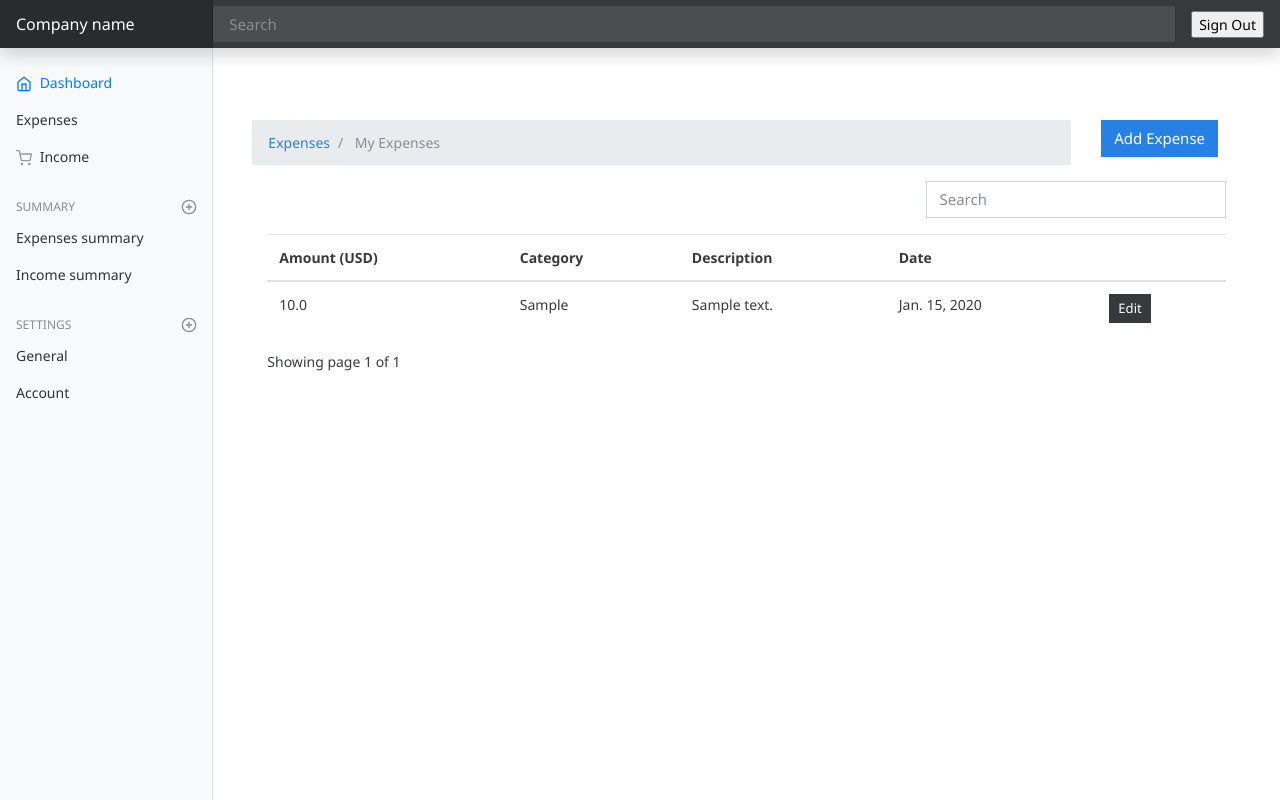
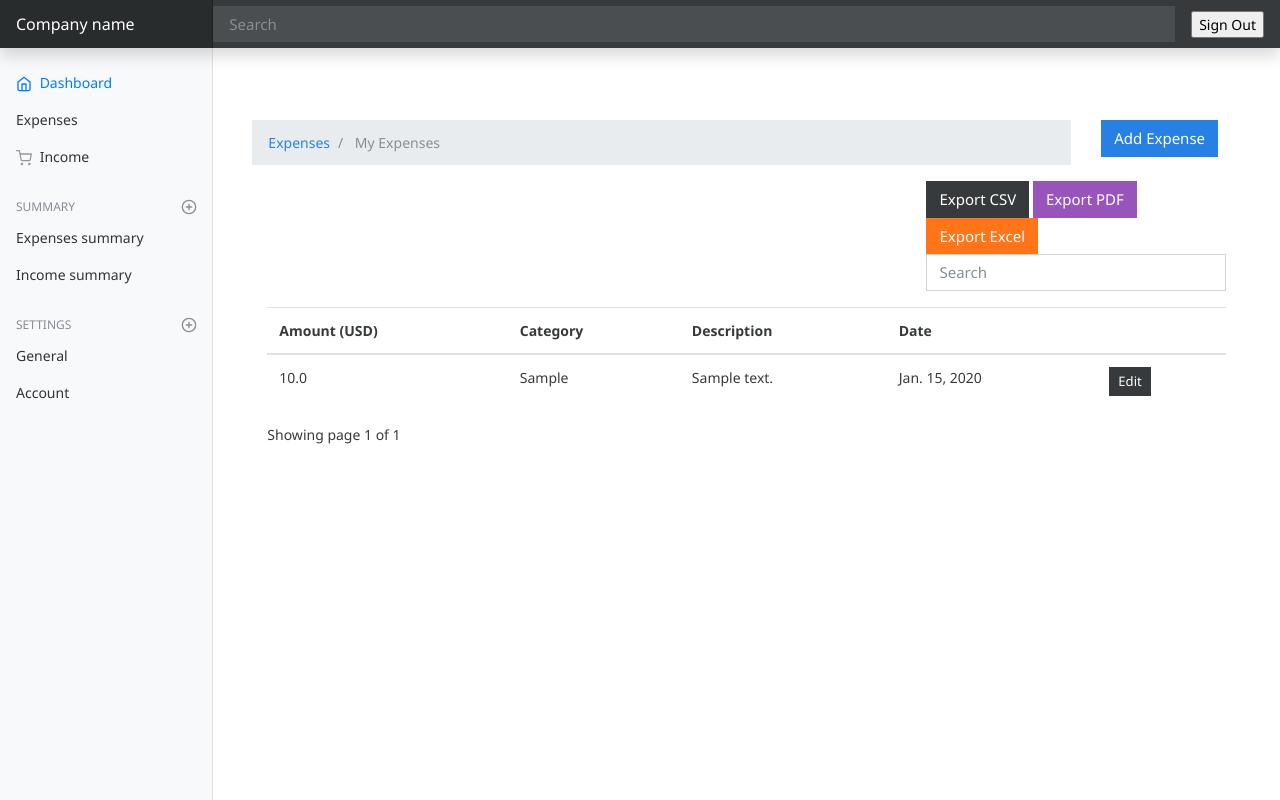
Before and after one commit to danyel66/incomeexpenses, a Django app: page /expense/ in a window 1280 px wide. Run offline with Django 3.2, Linux system fonts and the light colour scheme; a user stored in the database is signed in; tables that the repository leaves empty hold one stand-in row (values such as "Sample post"); some libraries are stand-ins or nearby versions.

Commit message:
Export csv, pdf and excel created

```diff
--- a/core/templates/expenses/index.html
+++ b/core/templates/expenses/index.html
@@ -21,6 +21,7 @@
 
     <div class="col-md-2">
       <a href="{% url 'add-expenses'%}" class="btn btn-primary">Add Expense</a>
+
     </div>
   </div>
 
@@ -28,8 +29,16 @@
     {% include 'partials/messages.html' %} {% if expenses.count %}
 
     <div class="row">
-      <div class="col-md-8"></div>
+      <div class="col-md-8">
+
+
+      </div>
+
       <div class="col-md-4">
+
+        <a href="{% url 'export-csv' %}" class="btn btn-secondary">Export CSV</a>
+        <a href="{% url 'export-pdf' %}" class="btn btn-info">Export PDF</a>
+        <a href="{% url 'export-excel' %}" class="btn btn-warning">Export Excel</a>
 
         <div class="form-group">
           <input type="text" class="form-control" id="searchField" placeholder="Search">
--- a/expenses/urls.py
+++ b/expenses/urls.py
@@ -12,6 +12,10 @@ urlpatterns = [
          name="search_expenses"),
     path('expense_category_summary', views.expense_category_summary,
          name="expense_category_summary"),
-    path('stats', views.stats_view,
-         name="stats")
+    path('stats', views.stats_view, name="stats"),
+    path('export-csv', views.export_csv, name="export-csv"),
+    path('export-excel', views.export_excel, name='export-excel'),
+    path('export-pdf', views.export_pdf, name='export-pdf'),
+
+
 ]
--- a/expenses/views.py
+++ b/expenses/views.py
@@ -7,7 +7,14 @@ from django.core.paginator import Paginator
 from core.models import UserPreference
 import datetime
 import json
-from django.http import JsonResponse
+from django.http import JsonResponse, HttpResponse
+import csv
+import xlwt
+
+from django.template.loader import render_to_string
+from weasyprint import HTML
+import tempfile
+from django.db.models import Sum
 
 
 def search_expenses(request):
@@ -149,3 +156,82 @@ def expense_category_summary(request):
 
 def stats_view(request):
     return render(request, 'expenses/stats.html')
+
+
+def export_csv(request):
+
+    response = HttpResponse(content_type='text/csv')
+    response['Content-Disposition']= 'attachment; filename=Expenses' + \
+        str(datetime.datetime.now())+'.csv'
+
+
+    writer = csv.writer(response)
+    writer.writerow(['Amount', 'Description', 'Category', 'Date'])
+
+    expenses = Expense.objects.filter(owner=request.user)
+
+    for expense in expenses:
+        writer.writerow([expense.amount, expense.description,
+                            expense.category, expense.date])
+
+
+    return response
+
+
+
+def export_excel(request):
+    response = HttpResponse(content_type='application/ms-excel')
+    response['Content-Disposition']= 'attachment; filename=Expenses' + \
+        str(datetime.datetime.now())+'.xls'
+
+    wb = xlwt.Workbook(encoding='utf-8')
+    ws = wb.add_sheet('Expenses')
+    row_num = 0
+    font_style =xlwt.XFStyle()
+    font_style.font.bold=True
+
+    columns = ['Amount', 'Descriotion', 'Category', 'Date']
+
+    for col_num in range(len(columns)):
+        ws.write(row_num, col_num, columns[col_num], font_style)
+
+    font_style = xlwt.XFStyle()
+
+    rows = Expense.objects.filter(owner=request.user).values_list('amount', 'description', 'category', 'date')
+
+    for row in rows:
+        row_num += 1
+
+        for col_num in range(len(row)):
+            ws.write(row_num, col_num, str(row[col_num]), font_style)
+
+    wb.save(response)
+
+    return response
+
+
+def export_pdf(request):
+    response = HttpResponse(content_type='application/pdf')
+    response['Content-Disposition']= 'inline; attachment; filename=Expenses' + \
+        str(datetime.datetime.now())+'.pdf'
+
+    response['Content-Transfer-Encoding'] = 'binary'
+
+    expenses = Expense.objects.filter(owner=request.user)
+
+    sum = expenses.aggregate(Sum('amount'))
+
+    html_string = render_to_string(
+        'expenses/pdf.html', {'expenses': expenses , 'total': sum['amount__sum']}
+    )
+    html = HTML(string=html_string)
+
+    result = html.write_pdf()
+
+    with tempfile.NamedTemporaryFile(delete=True) as output:
+        output.write(result)
+        output.flush()
+        output = open(output.name, 'rb')
+        response.write(output.read())
+
+    return response
--- a/incexp/settings.py
+++ b/incexp/settings.py
@@ -27,7 +27,7 @@ BASE_DIR = os.path.dirname(os.path.dirname(os.path.abspath(__file__)))
 SECRET_KEY = 'o5=w_s^6#h&l5fipte@2*vro95w!75l+z**c*s-mve*+i&yq$y'
 
 # SECURITY WARNING: don't run with debug turned on in production!
-DEBUG = False
+DEBUG = True
 
 ALLOWED_HOSTS = ['*']
 
@@ -43,7 +43,7 @@ INSTALLED_APPS = [
     'django.contrib.staticfiles',
     'core',
     'expenses',
-    'userincome'
+    'userincome',
 ]
 
 MIDDLEWARE = [
```
Also changed, not shown: core/templates/expenses/pdf.html (added, +53 -0 lines).
